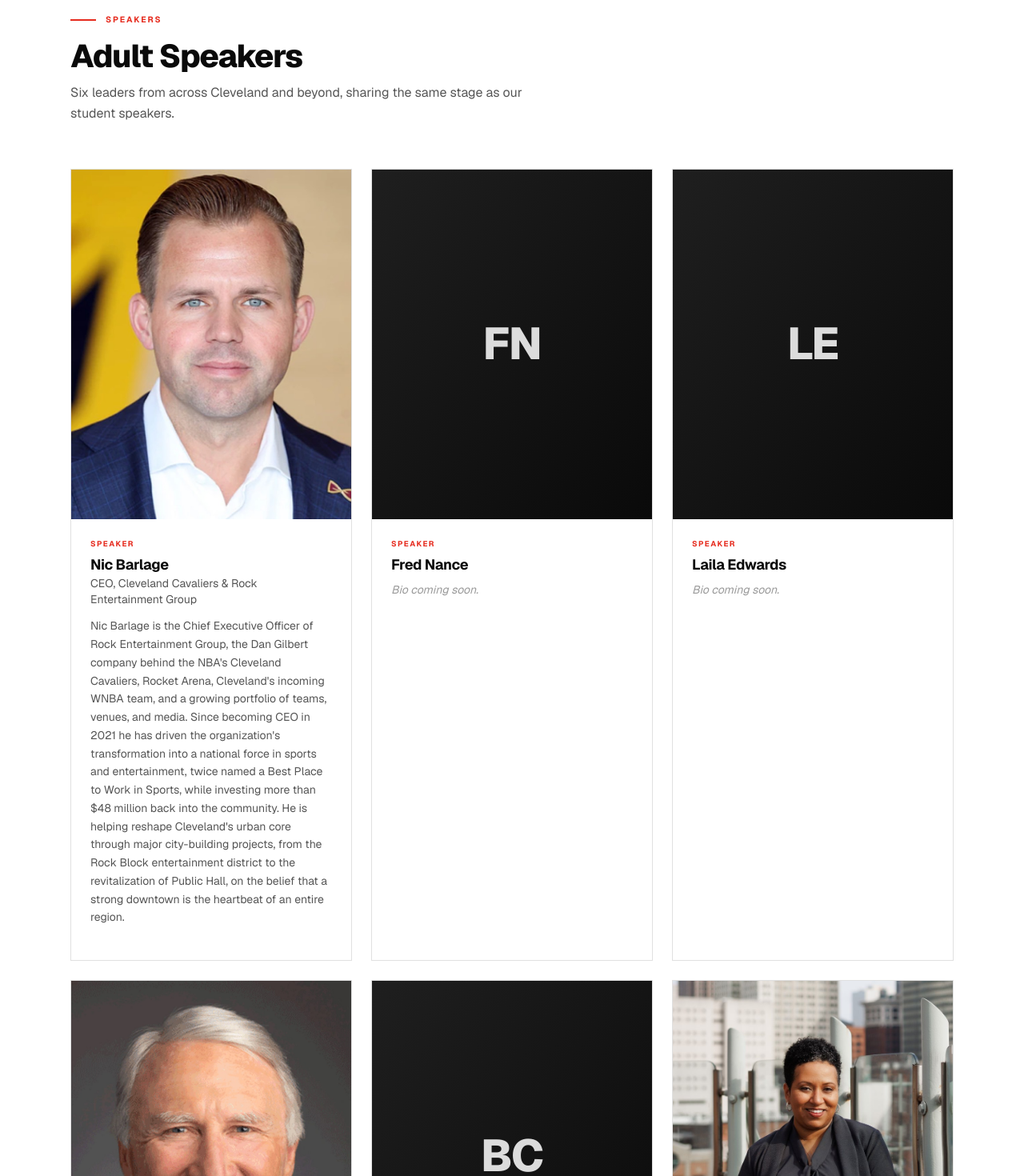
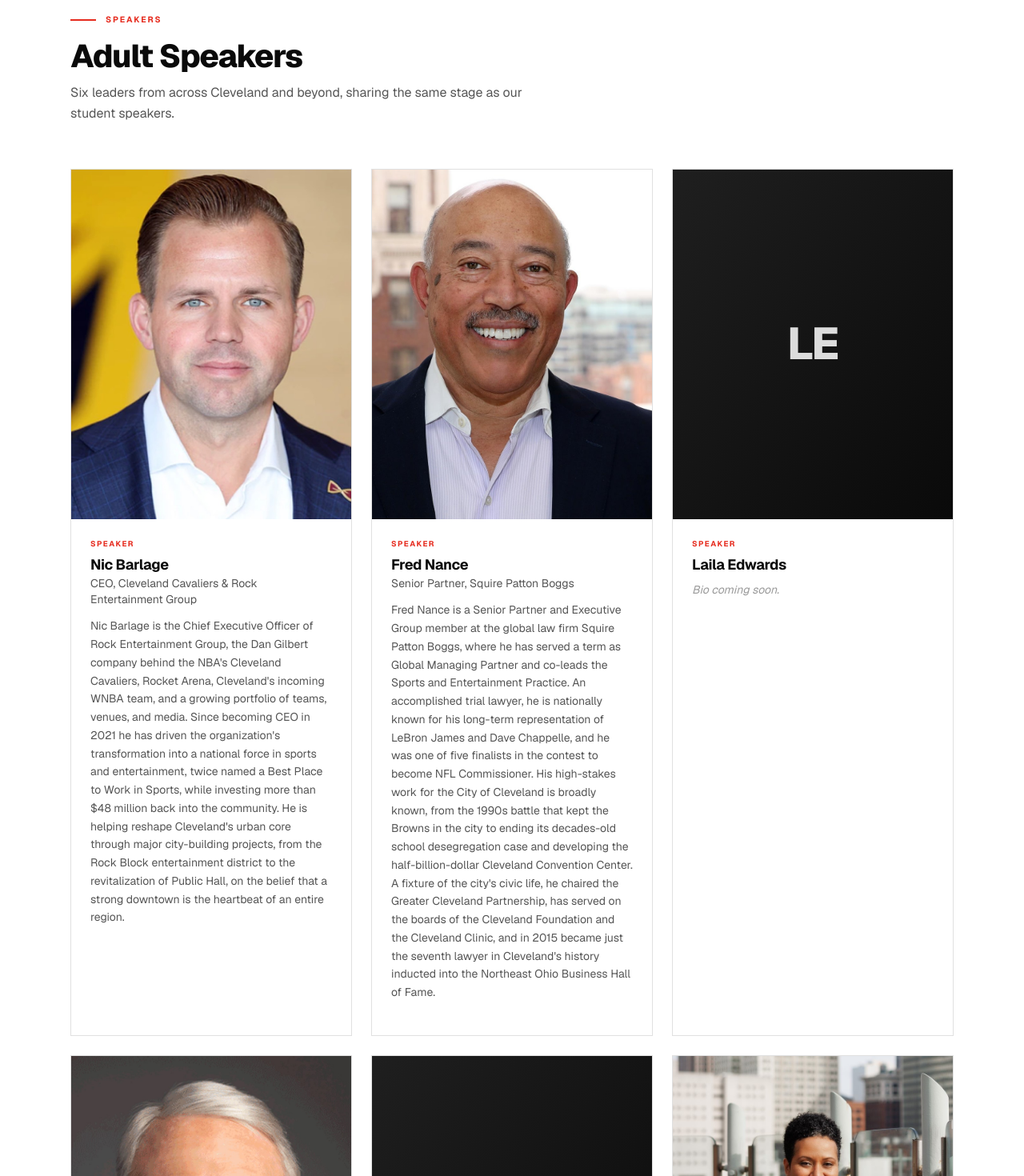
Before and after one commit to codekidcm4/tedx-site, a Next.js app: page /speakers in a window 1280 px wide. Shown: the part 726-2196 px from the top of the page at 80% size. Built offline with nearby package versions, Linux system fonts and the light colour scheme.

Commit message:
Reveal Fred Nance with his official bio and headshot
Add Frederick R. Nance's Squire Patton Boggs bio (condensed to card length) and a
4:5 face-framed headshot cropped from his high-res photo, matching the other speaker cards.

Co-Authored-By: Claude Opus 4.8 <noreply@anthropic.com>

```diff
--- a/src/data/speakers.ts
+++ b/src/data/speakers.ts
@@ -38,8 +38,18 @@ export const speakers: Speaker[] = [
     image: "/speakers/nic-barlage.jpg",
     order: 1,
   },
+  {
+    id: "fred-nance",
+    name: "Fred Nance",
+    role: "Senior Partner, Squire Patton Boggs",
+    organization: "Squire Patton Boggs",
+    type: "adult",
+    bio: "Fred Nance is a Senior Partner and Executive Group member at the global law firm Squire Patton Boggs, where he has served a term as Global Managing Partner and co-leads the Sports and Entertainment Practice. An accomplished trial lawyer, he is nationally known for his long-term representation of LeBron James and Dave Chappelle, and he was one of five finalists in the contest to become NFL Commissioner. His high-stakes work for the City of Cleveland is broadly known, from the 1990s battle that kept the Browns in the city to ending its decades-old school desegregation case and developing the half-billion-dollar Cleveland Convention Center. A fixture of the city's civic life, he chaired the Greater Cleveland Partnership, has served on the boards of the Cleveland Foundation and the Cleveland Clinic, and in 2015 became just the seventh lawyer in Cleveland's history inducted into the Northeast Ohio Business Hall of Fame.",
+    talkTitle: null,
+    image: "/speakers/fred-nance.jpg",
+    order: 2,
+  },
   // Not yet revealed (name only until their bios/photos are provided).
-  { id: "fred-nance", name: "Fred Nance", role: null, organization: null, type: "adult", bio: null, talkTitle: null, image: null, order: 2 },
   { id: "laila-edwards", name: "Laila Edwards", role: null, organization: null, type: "adult", bio: null, talkTitle: null, image: null, order: 3 },
   {
     id: "marc-byrnes",
```
Also changed, not shown: public/speakers/fred-nance.jpg.
